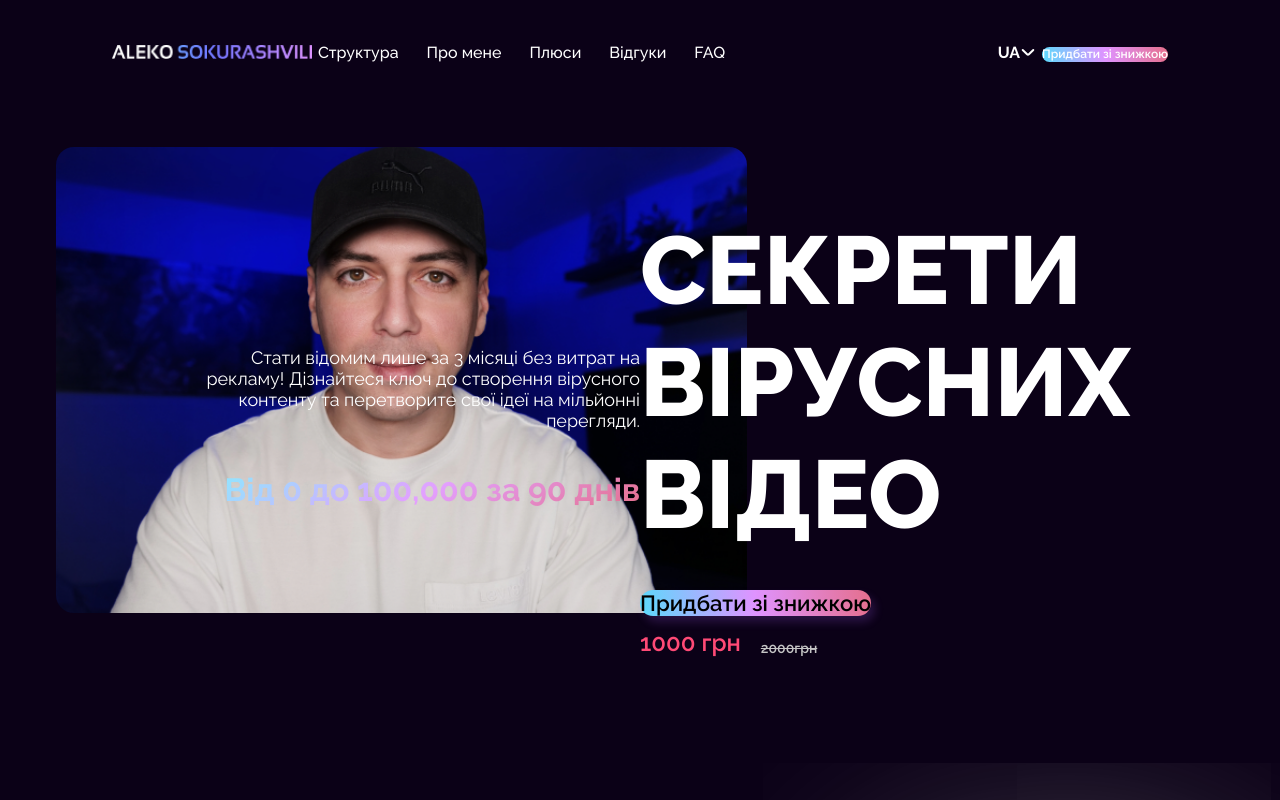
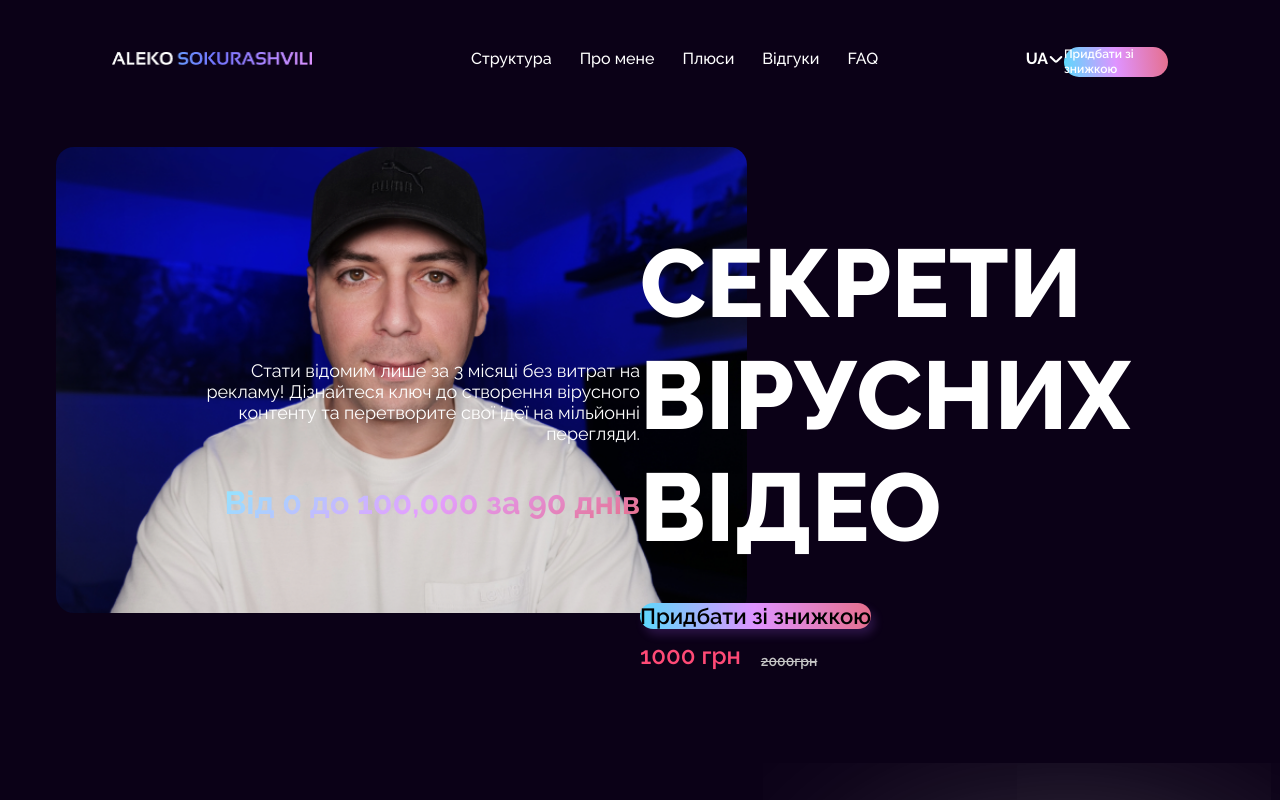
Before and after one commit to Filbertik/video_academ_next, a Next.js app: page /viral-video-course in a window 1280 px wide. Shown: the top 800 px of the page. Built offline with nearby package versions, Linux system fonts and the light colour scheme; a web font is replaced by a local one.

Commit message:
edit nav menu

```diff
--- a/src/components/common/Header.tsx
+++ b/src/components/common/Header.tsx
@@ -23,7 +23,7 @@
       <div className="w-full max-w-[1120px] mx-auto px-4 sm:px-6 lg:px-8 mt-[20px] md:mt-[30px] lg:mt-[40px]">
         <div className="flex justify-between items-center w-full">
           {/* Logo */}
-          <div className="flex-shrink-0">
+          <div className="flex-shrink-0 lg:mr-[159px]">
             <img
               src="/images/img_header_logo.png"
               alt="Viral Video Academy Logo"
@@ -168,3 +168,174 @@
 };
 
 export default Header;
+
+// 'use client';
+// import { useState } from 'react';
+// import Button from '../ui/Button';
+// import Dropdown from '../ui/Dropdown';
+
+// interface HeaderProps {
+//   className?: string;
+// }
+
+// const Header = ({ className = '' }: HeaderProps) => {
+//   const [menuOpen, setMenuOpen] = useState(false);
+
+//   const menuItems = [
+//     { text: 'Структура', href: '#structure' },
+//     { text: 'Про мене', href: '#about' },
+//     { text: 'Плюси', href: '#benefits' },
+//     { text: 'Відгуки', href: '#reviews' },
+//     { text: 'FAQ', href: '#faq' },
+//   ];
+
+//   return (
+//     <header className={`w-full ${className}`}>
+//       <div className="w-full max-w-[1120px] mx-auto px-4 sm:px-6 lg:px-8 mt-[20px] md:mt-[30px] lg:mt-[40px]">
+//         <div className="flex justify-between items-center w-full">
+//           {/* Logo */}
+//           <div className="flex-shrink-0">
+//             <img
+//               src="/images/img_header_logo.png"
+//               alt="Viral Video Academy Logo"
+//               width={200}
+//               height={24}
+//               className="w-[120px] h-auto sm:w-[150px] md:w-[180px] lg:w-[200px]"
+//             />
+//           </div>
+
+//           {/* Desktop Navigation */}
+//           <div className="hidden lg:flex items-center justify-between w-[68%]">
+//             <nav className="flex items-center gap-[14px] md:gap-[20px] lg:gap-[28px]">
+//               {menuItems.map((item, index) => (
+//                 <a
+//                   key={index}
+//                   href={item.href}
+//                   className="text-sm md:text-base font-medium leading-base text-text-white hover:text-gray-300 transition-colors duration-200"
+//                   style={{ fontFamily: 'Raleway' }}
+//                 >
+//                   {item.text}
+//                 </a>
+//               ))}
+//             </nav>
+
+//             <div className="flex items-center gap-4">
+//               <Dropdown
+//                 placeholder="UA"
+//                 text_font_size="text-base"
+//                 text_font_family="Raleway"
+//                 text_font_weight="font-bold"
+//                 text_line_height="leading-base"
+//                 text_text_align="left"
+//                 text_color="text-text-white"
+//                 layout_gap="8px"
+//                 padding="t=2px,b=2px,l=12px"
+//                 rightImage={{
+//                   src: '/images/img_arrowdown_white_a700.svg',
+//                   width: 16,
+//                   height: 16,
+//                 }}
+//               />
+//             </div>
+//           </div>
+
+//           {/* CTA Button - Desktop */}
+//           <div className="hidden lg:block">
+//             <Button
+//               text="Придбати зі знижкою"
+//               text_font_size="text-xs"
+//               text_font_family="Raleway"
+//               text_font_weight="font-semibold"
+//               text_line_height="leading-xs"
+//               text_text_align="left"
+//               text_color="text-text-white"
+//               fill_background="linear-gradient(84deg, #5adafc 0%, #df93ff 50%, #e56f8c 100%)"
+//               border_border_radius="rounded-2xl"
+//               padding="t=10px,r=30px,b=10px,l=30px"
+//               variant="gradient"
+//             />
+//           </div>
+
+//           {/* Mobile Menu Button */}
+//           <button
+//             className="lg:hidden p-2 text-white hover:text-gray-300 transition-colors duration-200"
+//             onClick={() => setMenuOpen(!menuOpen)}
+//             aria-label="Toggle menu"
+//             aria-expanded={menuOpen}
+//           >
+//             <svg className="w-6 h-6" fill="none" stroke="currentColor" viewBox="0 0 24 24">
+//               {menuOpen ? (
+//                 <path
+//                   strokeLinecap="round"
+//                   strokeLinejoin="round"
+//                   strokeWidth={2}
+//                   d="M6 18L18 6M6 6l12 12"
+//                 />
+//               ) : (
+//                 <path
+//                   strokeLinecap="round"
+//                   strokeLinejoin="round"
+//                   strokeWidth={2}
+//                   d="M4 6h16M4 12h16M4 18h16"
+//                 />
+//               )}
+//             </svg>
+//           </button>
+//         </div>
+
+//         {/* Mobile Navigation */}
+//         <nav className={`lg:hidden mt-4 ${menuOpen ? 'block' : 'hidden'}`}>
+//           <div className="flex flex-col space-y-4 pb-4">
+//             {menuItems.map((item, index) => (
+//               <a
+//                 key={index}
+//                 href={item.href}
+//                 className="text-base font-medium leading-base text-text-white hover:text-gray-300 transition-colors duration-200 py-2"
+//                 style={{ fontFamily: 'Raleway' }}
+//                 onClick={() => setMenuOpen(false)}
+//               >
+//                 {item.text}
+//               </a>
+//             ))}
+
+//             <div className="flex items-center justify-between pt-4 border-t border-gray-600">
+//               <Dropdown
+//                 placeholder="UA"
+//                 text_font_size="text-base"
+//                 text_font_family="Raleway"
+//                 text_font_weight="font-bold"
+//                 text_line_height="leading-base"
+//                 text_text_align="left"
+//                 text_color="text-text-white"
+//                 layout_gap="8px"
+//                 padding="t=2px,b=2px,l=12px"
+//                 rightImage={{
+//                   src: '/images/img_arrowdown_white_a700.svg',
+//                   width: 16,
+//                   height: 16,
+//                 }}
+//               />
+
+//               <Button
+//                 text="Придбати зі знижкою"
+//                 text_font_size="text-xs"
+//                 text_font_family="Raleway"
+//                 text_font_weight="font-semibold"
+//                 text_line_height="leading-xs"
+//                 text_text_align="left"
+//                 text_color="text-text-white"
+//                 fill_background="linear-gradient(84deg, #5adafc 0%, #df93ff 50%, #e56f8c 100%)"
+//                 border_border_radius="rounded-2xl"
+//                 padding="t=8px,r=20px,b=8px,l=20px"
+//                 variant="gradient"
+//                 className="text-xs"
+//               />
+//             </div>
+//           </div>
+//         </nav>
+//       </div>
+//     </header>
+//   );
+// };
+
+// export default Header;
```
